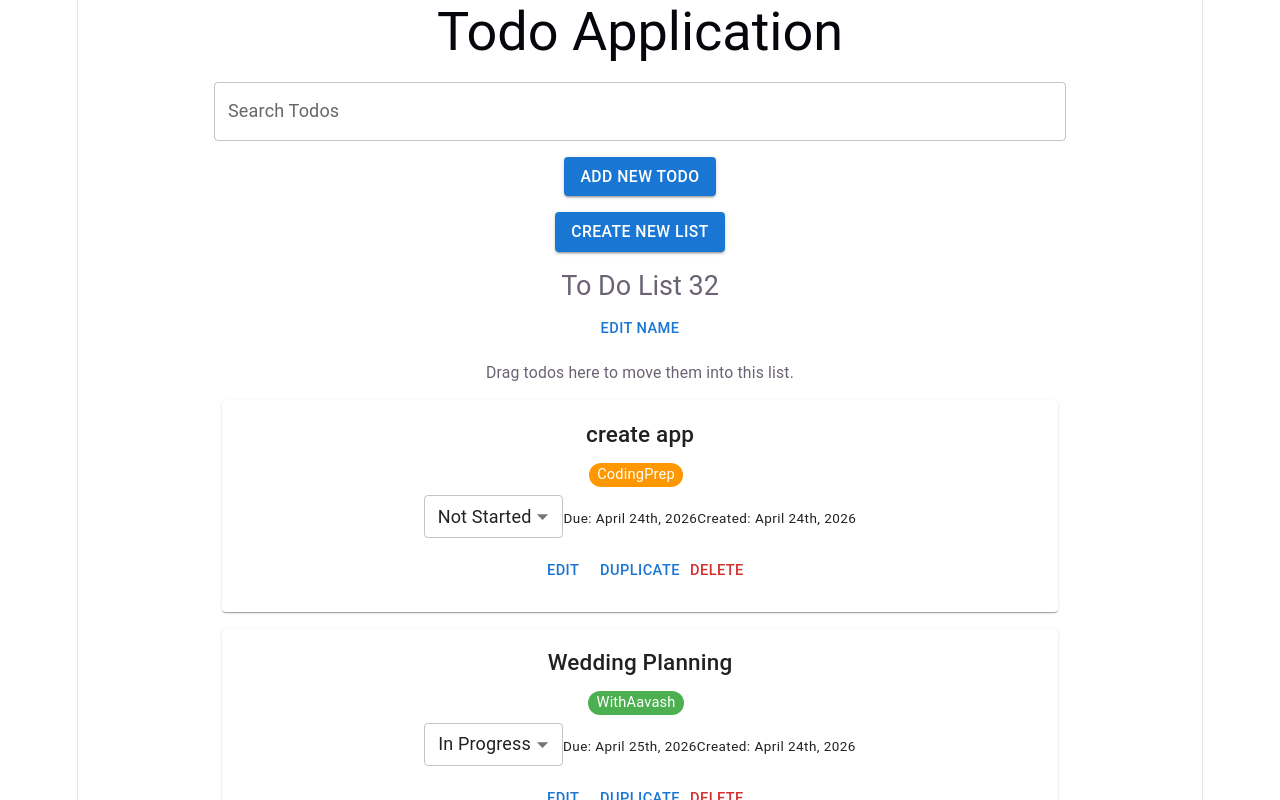
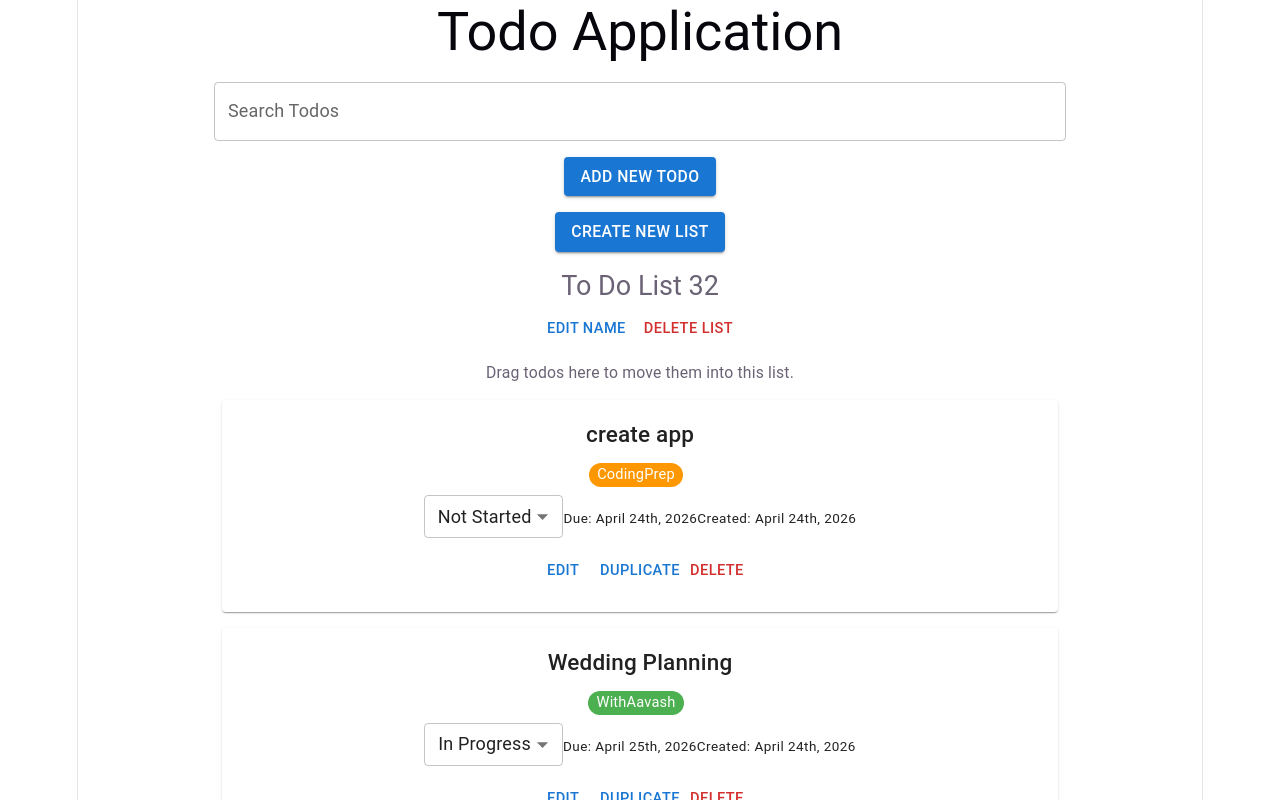
Before and after one commit to eetaylor5/test-to-do-app, a React (Vite) app: page / in a window 1280 px wide. Shown: the top 800 px of the page. Built offline with nearby package versions, Linux system fonts and the light colour scheme; data requests are answered from the project's data file.

Commit message:
Added delete functionality for lists with GHC

```diff
--- a/src/App.jsx
+++ b/src/App.jsx
@@ -8,7 +8,7 @@ import useLists from './hooks/useLists';
 
 function App() {
   const { todos, loading: todosLoading, createTodo, updateTodo, deleteTodo, duplicateTodo, moveTodo, reorderTodo } = useTodos();
-  const { lists, loading: listsLoading, createList, updateList } = useLists();
+  const { lists, loading: listsLoading, createList, updateList, deleteList } = useLists();
   const [searchQuery, setSearchQuery] = useState('');
   const [showForm, setShowForm] = useState(false);
   const [editingTodo, setEditingTodo] = useState(null);
@@ -34,6 +34,22 @@ function App() {
   const handleEditTodo = (todo) => {
     setEditingTodo(todo);
     setShowForm(true);
+  };
+
+  const handleDeleteList = async (listId) => {
+    const confirmed = window.confirm('Delete this list and all its todos?');
+    if (!confirmed) return;
+
+    try {
+      await Promise.all(
+        todos
+          .filter(todo => todo.listId === listId)
+          .map(todo => deleteTodo(todo.id))
+      );
+      await deleteList(listId);
+    } catch (error) {
+      console.error('Error deleting list and todos:', error);
+    }
   };
 
   const handleCancelForm = () => {
@@ -78,6 +94,7 @@ function App() {
         onReorderTodo={reorderTodo}
         onCreateList={createList}
         onUpdateList={updateList}
+        onDeleteList={handleDeleteList}
         onEditTodo={handleEditTodo}
       />
     </Container>
--- a/src/components/TodoLists.jsx
+++ b/src/components/TodoLists.jsx
@@ -2,7 +2,7 @@ import React, { useState } from 'react';
 import { Box, Button, TextField, Dialog, DialogTitle, DialogContent, DialogActions, Typography } from '@mui/material';
 import TodoList from './TodoList';
 
-const TodoLists = ({ lists, todos, onUpdateTodo, onDeleteTodo, onDuplicateTodo, onMoveTodo, onReorderTodo, onCreateList, onUpdateList, onEditTodo }) => {
+const TodoLists = ({ lists, todos, onUpdateTodo, onDeleteTodo, onDuplicateTodo, onMoveTodo, onReorderTodo, onCreateList, onUpdateList, onDeleteList, onEditTodo }) => {
   const [newListName, setNewListName] = useState('');
   const [dialogOpen, setDialogOpen] = useState(false);
   const [editingList, setEditingList] = useState(null);
@@ -29,6 +29,12 @@ const TodoLists = ({ lists, todos, onUpdateTodo, onDeleteTodo, onDuplicateTodo,
     }
   };
 
+  const handleDeleteList = (listId) => {
+    if (window.confirm('Delete this list and all its todos?')) {
+      onDeleteList(listId);
+    }
+  };
+
   const handleCancelEditList = () => {
     setEditingList(null);
     setEditListName('');
@@ -44,8 +50,9 @@ const TodoLists = ({ lists, todos, onUpdateTodo, onDeleteTodo, onDuplicateTodo,
           <Box sx={{ display: 'flex', alignItems: 'center', justifyContent: 'center', mb: 1 }}>
             <Typography variant="h5" sx={{ textAlign: 'center' }}>{list.name}</Typography>
           </Box>
-          <Box sx={{ display: 'flex', justifyContent: 'center', mb: 1 }}>
+          <Box sx={{ display: 'flex', justifyContent: 'center', gap: 1, mb: 1 }}>
             <Button size="small" onClick={() => handleEditList(list)}>Edit Name</Button>
+            <Button size="small" color="error" onClick={() => handleDeleteList(list.id)}>Delete List</Button>
           </Box>
           <TodoList
             list={list}
--- a/src/hooks/useLists.js
+++ b/src/hooks/useLists.js
@@ -38,11 +38,21 @@ const useLists = () => {
     }
   };
 
+  const deleteList = async (id) => {
+    try {
+      await api.deleteList(id);
+      setLists(prev => prev.filter(list => list.id !== id));
+    } catch (error) {
+      console.error('Error deleting list:', error);
+    }
+  };
+
   return {
     lists,
     loading,
     createList,
-    updateList
+    updateList,
+    deleteList
   };
 };
 
--- a/src/utils/api.js
+++ b/src/utils/api.js
@@ -23,11 +23,8 @@ export const api = {
     method: 'POST',
     headers: { 'Content-Type': 'application/json' },
     body: JSON.stringify(list)
-  }).then(res => res.json()),  updateList: (id, list) => fetch(`${API_BASE_URL}/lists/${id}`, {
-    method: 'PUT',
-    headers: { 'Content-Type': 'application/json' },
-    body: JSON.stringify(list)
-  }).then(res => res.json()),  updateList: (id, list) => fetch(`${API_BASE_URL}/lists/${id}`, {
+  }).then(res => res.json()),
+  updateList: (id, list) => fetch(`${API_BASE_URL}/lists/${id}`, {
     method: 'PUT',
     headers: { 'Content-Type': 'application/json' },
     body: JSON.stringify(list)
```
